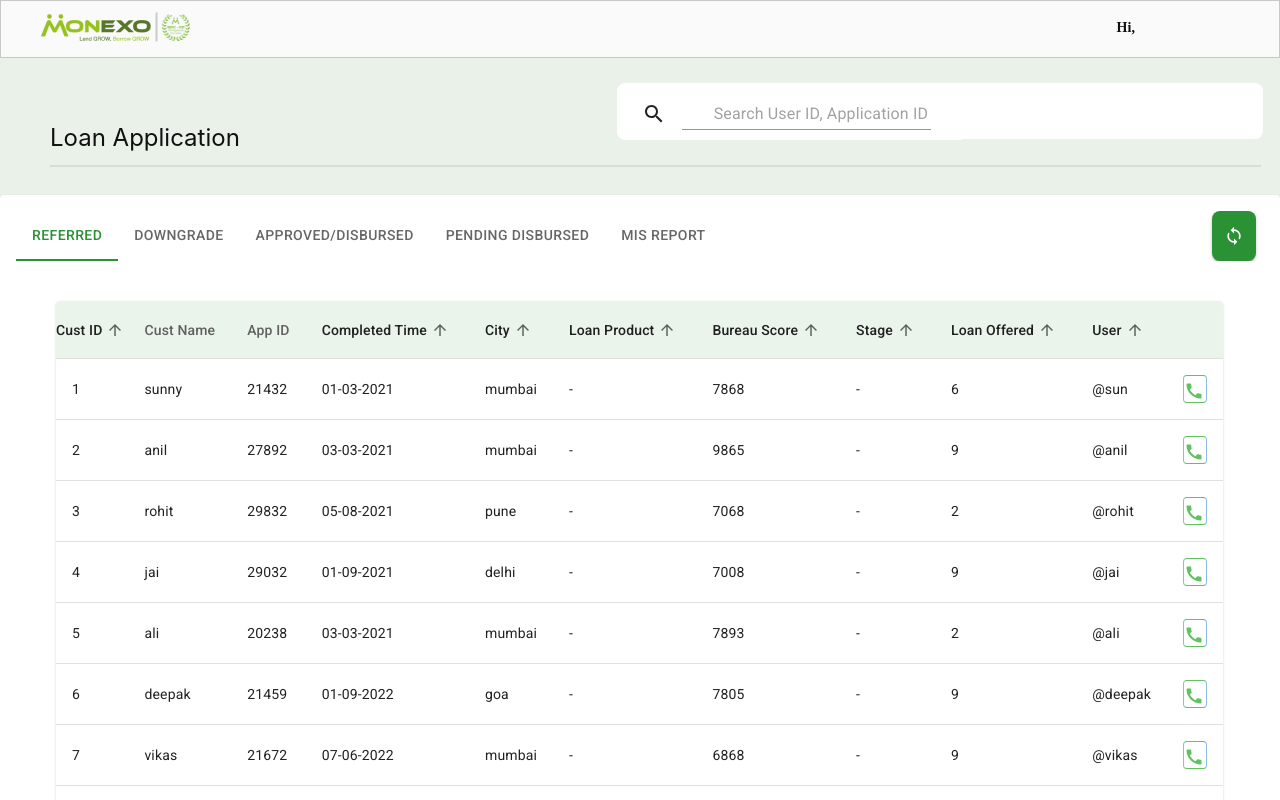
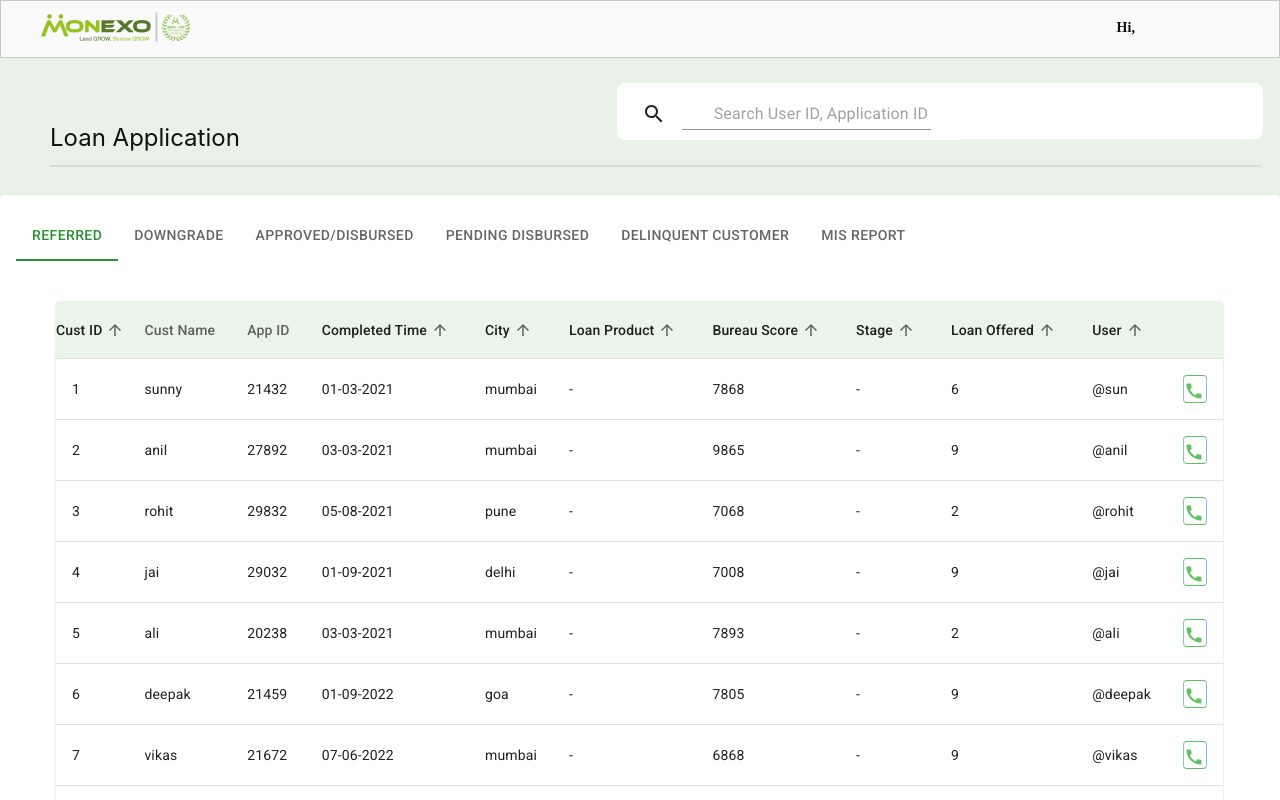
Before and after one commit to ankitkumar06/monexo, a React (Create React App) app: page /dashboard in a window 1280 px wide. Shown: the top 800 px of the page. Built offline with nearby package versions, Linux system fonts and the light colour scheme.

Commit message:
Add files via upload

```diff
--- a/src/Components/DashboardUi/TabPanel.js
+++ b/src/Components/DashboardUi/TabPanel.js
@@ -24,10 +24,19 @@ import axios from 'axios';
 import env from '../../enviorment.json';
 import { useSelector } from "react-redux";
 import Mis from './Mis';
+import Delinquent_Customer from './Delinquent_Customer';
+import Stack from '@mui/material/Stack';
 
 function TabPanel(props) {
   const { children, value, index, ...other } = props;
   const childFunc = React.useRef(null)
+
+
+
+
+
+
+
 
 
   return (
@@ -156,6 +165,9 @@ export default function BasicTabs(props) {
   // },[])
 
   return (
+<>
+
+
 
 
     <Box sx={{ width: '100%' }}>
@@ -176,15 +188,20 @@ export default function BasicTabs(props) {
         >
             { userRole ==  3 &&
           <Tab className="new "label="Work In Progress" {...a11yProps(0)} />
+
             }
           { userRole ==  4 &&
           <Tab className="new"label="Referred" {...a11yProps(0)} />
 }
+
 <Tab className="new"label="Referred" {...a11yProps(0)} />
           <Tab className="new"label="Downgrade" {...a11yProps(1)} />
           <Tab className="new"label="Approved/Disbursed" {...a11yProps(2)} />
           <Tab className="new"label="Pending Disbursed" {...a11yProps(2)} />
+          <Tab className="new"label="Delinquent Customer" {...a11yProps(2)} />
           <Tab className="new"label="MIS Report" {...a11yProps(2)} />
+
+
           {/* <CSVDownload  target="_blank" />; */}
 
           <Button style={{maxWidth: '30px', borderRadius: '8px', maxHeight: '50px', minWidth: '23px', minHeight: '50px', paddingRight:'28px',left:'490px',background:'#2A9134',color:'white'}} variant="contained"  endIcon={<SyncOutlinedIcon />}
@@ -215,6 +232,7 @@ export default function BasicTabs(props) {
           <Tab className="new"label="Downgrade" {...a11yProps(1)} />
           <Tab className="new"label="Approved/Disbursed" {...a11yProps(2)} />
           <Tab className="new"label="Pending Disbursed" {...a11yProps(2)} />
+          {/* <Tab className="new"label="Delinquent Customer" {...a11yProps(2)} /> */}
           {/* <CSVDownload  target="_blank" />; */}
 
           <Button style={{maxWidth: '30px', borderRadius: '8px', maxHeight: '50px', minWidth: '23px', minHeight: '50px', paddingRight:'28px',left:'490px',background:'#2A9134',color:'white'}} variant="contained"  endIcon={<SyncOutlinedIcon />}
@@ -228,16 +246,19 @@ export default function BasicTabs(props) {
 }
 
 
+
       { userRole ==  4 &&
 
 
   <EnhancedT startDate={props.startDate} endDate={props.endDate} searchVal={props.searchVal} setData={setData} />
+
 }
       <TabPanel value={value} index={0}>
 
       <Referred startDate={props.startDate} endDate={props.endDate} searchVal={props.searchVal} setData={setData} />
       </TabPanel>
 { userRole ==  3 &&
+
       <EnhancedT startDate={props.startDate} endDate={props.endDate} searchVal={props.searchVal} setData={setData} />
 }
       {/*  */}
@@ -251,6 +272,10 @@ export default function BasicTabs(props) {
         <PendingDisbursed startDate={props.startDate} endDate={props.endDate} searchVal={props.searchVal} setData={setData} />
       </TabPanel>
       <TabPanel value={value} index={4}>
+        <Delinquent_Customer startDate={props.startDate} endDate={props.endDate} searchVal={props.searchVal} setData={setData} />
+      </TabPanel>
+
+      <TabPanel value={value} index={5}>
         <Mis startDate={props.startDate} endDate={props.endDate} searchVal={props.searchVal} setData={setData} />
       </TabPanel>
      { userRole ==  1 &&
@@ -274,7 +299,9 @@ export default function BasicTabs(props) {
 }
 
 
+
       </Box>
+      </>
 
   );
 }
```
